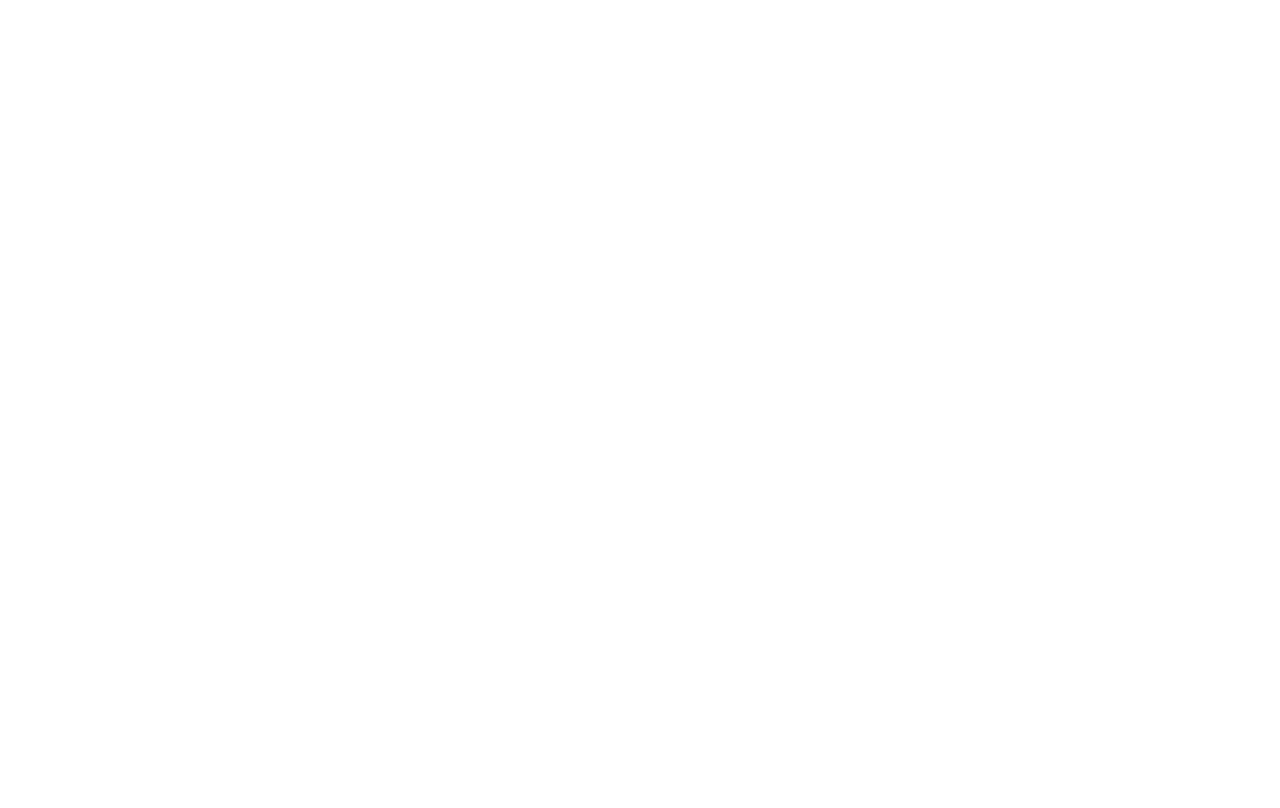
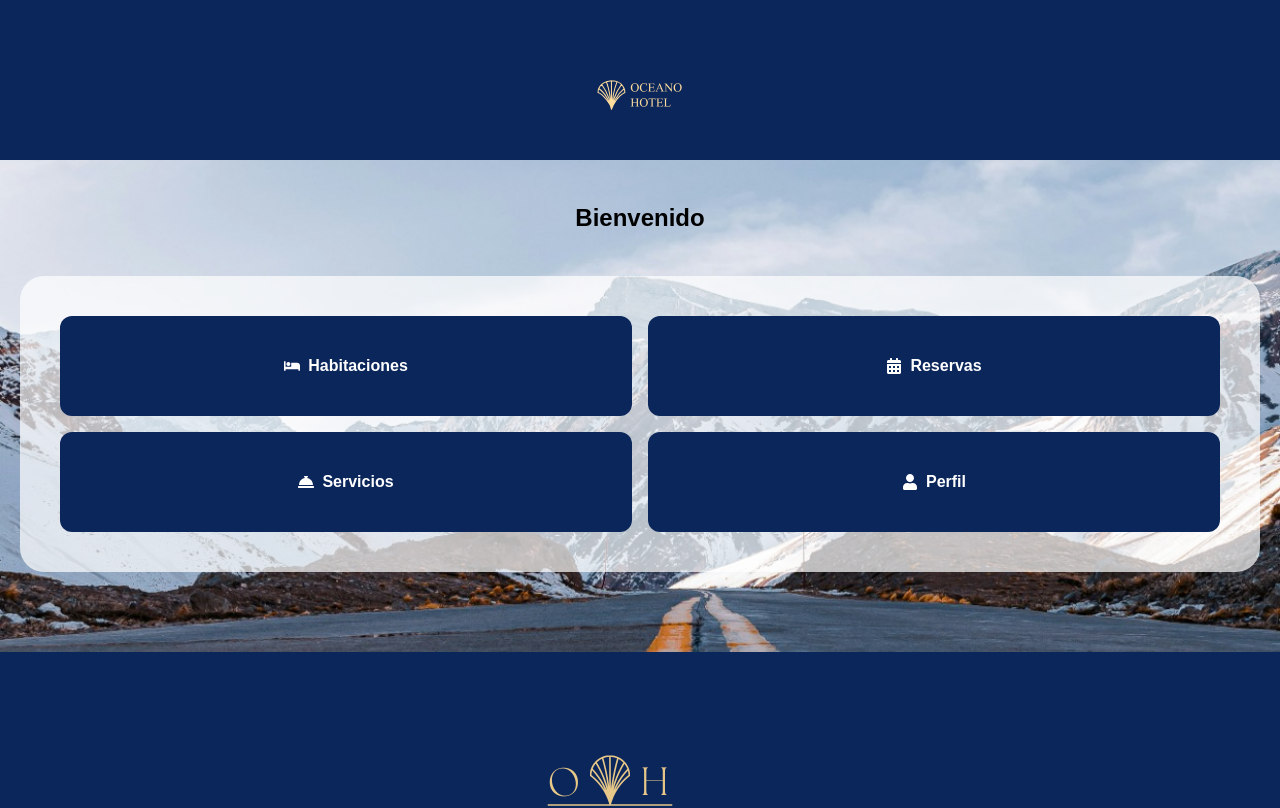
Before and after one commit to ThamairyGonzalez/team-21, a React (Vite) app in the folder frontend/: page /admin/home in a window 1280 px wide. Before the commit this address had no page. Shown: the top 808 px of the page. Built offline with nearby package versions, Linux system fonts and the light colour scheme.

Commit message:
inicio del admin

```diff
--- /dev/null
+++ b/frontend/src/componets/admin/Bienvenida.jsx
@@ -0,0 +1,83 @@
+import {
+  Box,
+  Button,
+  Center,
+  Flex,
+  Icon,
+  Image,
+  SimpleGrid,
+  Text,
+  VStack,
+  Wrap,
+  WrapItem,
+} from "@chakra-ui/react";
+
+
+import { Footer } from "../footer/Footer";
+import { FaBed, FaCalendarAlt, FaConciergeBell, FaUser } from "react-icons/fa";
+
+export const Bienvenida = () => {
+  return (
+    <Box
+      width="100%"
+      height="100vh"
+      backgroundImage="url('/img/fondoAdmin.jpeg')"
+      backgroundSize="cover"
+      backgroundPosition="center"
+      position="relative"
+    >
+      <Flex
+        p={20}
+        justifyContent={"center"}
+        w={"100%"}
+        h={"50px"}
+        bg="primary.500"
+      >
+        <Image src="/icons/LogoAdmin.svg" alt="Oceano Hotel" h="30px" />
+      </Flex>
+      <Text fontSize="2xl"
+       fontWeight="bold"
+       color="black"
+       textAlign={'center'}
+       pb={10}
+       mt={10}
+       >
+        Bienvenido
+      </Text>
+
+      <VStack
+        spacing={8}
+        justify="center"
+        bg="rgba(255,255,255,0.7)"
+        borderRadius="3xl"
+        mx={5}
+        mb={20}
+        p={10}
+      >
+        <SimpleGrid columns={2} spacing={4} width="100%">
+          {[
+            { icon: FaBed, text: "Habitaciones" },
+            { icon: FaCalendarAlt, text: "Reservas" },
+            { icon: FaConciergeBell, text: "Servicios" },
+            { icon: FaUser, text: "Perfil" },
+          ].map((item, index) => (
+            <Button
+              key={index}
+              leftIcon={<item.icon />}
+              bg="primary.500"
+              color="white"
+              size="lg"
+              height="100px"
+              fontSize="md"
+              borderRadius="xl"
+              _hover={{ bg: "blue.700" }}
+            >
+              {item.text}
+            </Button>
+          ))}
+        </SimpleGrid>
+      </VStack>
+      <Footer/>
+    </Box>
+  );
+};
--- a/frontend/src/componets/sitioInteres/Interes.jsx
+++ b/frontend/src/componets/sitioInteres/Interes.jsx
@@ -17,10 +17,10 @@
       <Header />
       <Center p="5%">
         <Box color="black" p={5}>
-          <AspectRatio maxW="100%" ratio={1}>
+          <AspectRatio maxW="100%" ratio={2}>
             <iframe
               title="naruto"
-              src="https://www.youtube.com/embed/QhBnZ6NPOY0"
+              src="https://www.youtube.com/embed/po-KkU_iBSE"
               allowFullScreen
             />
           </AspectRatio>
```
Also changed, not shown: frontend/src/main.jsx (+6 -1 lines), frontend/public/icons/LogoAdmin.svg (added), frontend/public/img/fondoAdmin.jpeg (added).
